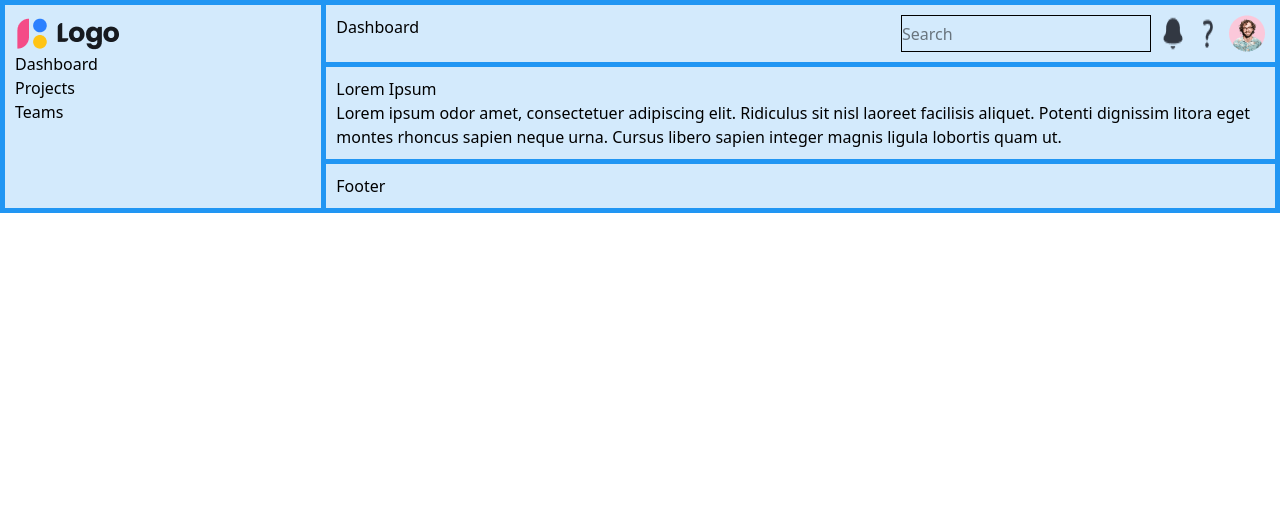
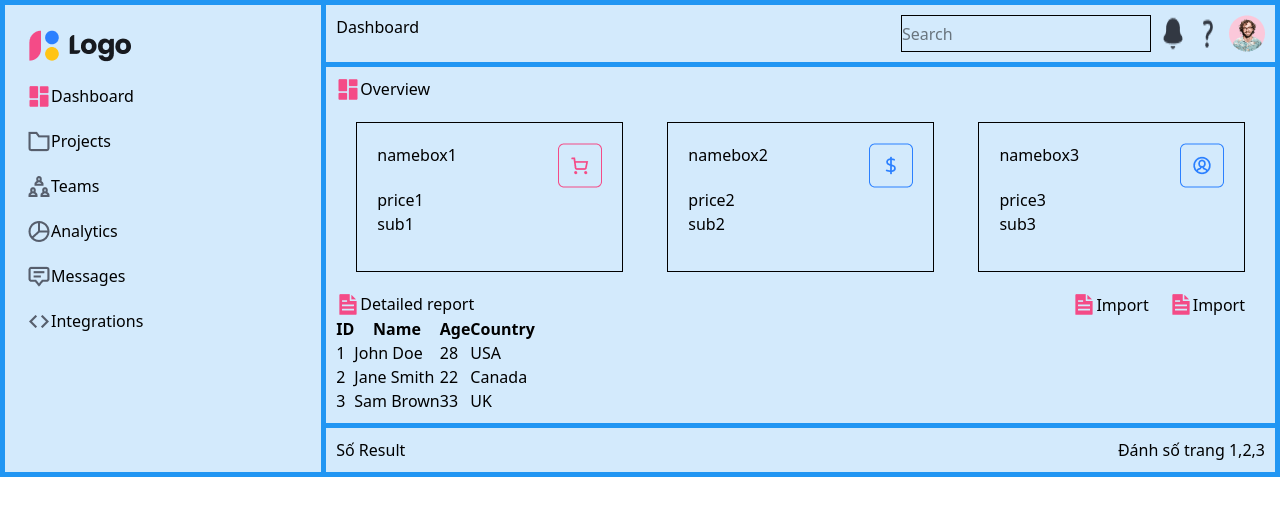
Before and after one commit to nda-1311/PTGDUD, a React (Vite) app in the folder lab6_fix/: page / in a window 1280 px wide. Shown: the top 516 px of the page. Built offline with nearby package versions, Linux system fonts and the light colour scheme.

Commit message:
1. Layout (grid tailwind)

```diff
--- a/lab6_fix/package.json
+++ b/lab6_fix/package.json
@@ -11,6 +11,7 @@
   },
   "dependencies": {
     "@tailwindcss/vite": "^4.1.3",
+    "datatables.net-dt": "^2.2.2",
     "react": "^19.0.0",
     "react-dom": "^19.0.0",
     "tailwindcss": "^4.1.3"
--- a/lab6_fix/src/components/Layout.css
+++ b/lab6_fix/src/components/Layout.css
@@ -26,3 +26,10 @@
   .container > div.footer {
     grid-area: footer;
   }
+.box > .box1,
+.box2,
+.box3 {
+    width: 30%;
+    height: 150px;
+    border: 1px solid black;
+}
--- a/lab6_fix/src/components/Layout.jsx
+++ b/lab6_fix/src/components/Layout.jsx
@@ -3,7 +3,16 @@ import '../components/Layout.css'
 import bell from '../img/Bell 1.png'
 import question from '../img/Question 1.png'
 import avatar from '../img/Avatar 313.png'
-
+import iconOverview from '../img/Squares four 1.png'
+import iconCart from '../img/Button 1509.png'
+import iconMoney from '../img/Button 1529.png'
+import iconAccount from '../img/Button 1530.png'
+import iconFile from '../img/File text 1.png'
+import iconFolder from '../img/Folder.png'
+import iconGroup from '../img/Groups.png'
+import iconPie from '../img/Pie chart.png'
+import iconChat from '../img/Chat.png'
+import iconCode from '../img/Code.png'
 const Layout = () => {
     return (
         <div>
@@ -14,26 +23,148 @@ import '../components/Layout.css'
                     <h2 className='flex mr-96'>Dashboard</h2>
 
                     <div className='flex gap-2.5'>
-                     <input className='' style={{border: "1px solid black", width: "250px"}} type="text" name="" id=""  placeholder='Search'/>
+                        <input className='' style={{ border: "1px solid black", width: "250px" }} type="text" name="" id="" placeholder='Search' />
                         <img src={bell} alt="" />
                         <img src={question} alt="" />
                         <img src={avatar} alt="" />
+                    </div>
+
+                </div>
+                <div className="menu ">
+                    <div className='p-3 '>
+                        <img className='mb-5' src={logo} alt="" />
+
+                        <div className='Dashboard flex mb-5'>
+                            <img src={iconOverview} alt="" />
+                            <a href="#">Dashboard</a><br />
+                        </div>
+
+
+                        <div className='Projects flex mb-5'>
+                            <img src={iconFolder} alt="" />
+                            <a href="#">Projects</a><br />
+                        </div>
+                        <div className='Teams flex mb-5'>
+                            <img src={iconGroup} alt="" />
+                            <a href="#">Teams</a><br />
+                        </div>
+                        <div className='Analytics flex mb-5'>
+                            <img src={iconPie} alt="" />
+                            <a href="#">Analytics</a><br />
+                        </div>
+                        <div className='Messages flex mb-5'>
+                            <img src={iconChat} alt="" />
+                            <a href="#">Messages</a><br />
+                        </div>
+                        <div className='Integrations flex mb-5'>
+                            <img src={iconCode} alt="" />
+                            <a href="#">Integrations</a><br />
+                        </div>
+                    </div>
+
+                    <div className=''>
+
+                    </div>
+
+                </div>
+                <div className="content">
+
+                    <div className='flex'>
+                        <img src={iconOverview} alt="" />
+                        <h1>Overview</h1>
+                    </div>
+
+                    <div className='box flex p-5 justify-between'>
+                        <div className="box1 p-5">
+                            <div className="head flex justify-between ">
+                                <p>namebox1</p>
+                                <img src={iconCart} alt="" />
+                            </div>
+                            <p>price1</p>
+                            <p>sub1</p>
+                        </div>
+
+                        <div className="box2 p-5">
+                            <div className="head flex justify-between ">
+                                <p>namebox2</p>
+                                <img src={iconMoney} alt="" />
+                            </div>
+                            <p>price2</p>
+                            <p>sub2</p>
+                        </div>
+
+                        <div className="box3 p-5">
+                            <div className="head flex justify-between ">
+                                <p>namebox3</p>
+                                <img src={iconAccount} alt="" />
+                            </div>
+                            <p>price3</p>
+                            <p>sub3</p>
+                        </div>
+
+                    </div>
+
+                    <div className='flex  justify-between'>
+                        <div className='flex'>
+                            <img src={iconFile} alt="" />
+                            <h1>Detailed report</h1>
+                        </div>
+
+                        <div className='iconCha flex gap-5 mr-5'>
+                            <div className='icon flex'>
+                                <img src={iconFile} alt="" />
+                                <button>Import</button>
+                            </div>
+
+                            <div className='icon flex'>
+                                <img src={iconFile} alt="" />
+                                <button>Import</button>
+                            </div>
+
+                        </div>
+
 
 
                     </div>
 
+                    <div className="table-container   ">
+                        <table className="my-table ">
+                            <thead>
+                                <tr>
+                                    <th>ID</th>
+                                    <th>Name</th>
+                                    <th>Age</th>
+                                    <th>Country</th>
+                                </tr>
+                            </thead>
+                            <tbody>
+                                <tr>
+                                    <td>1</td>
+                                    <td>John Doe</td>
+                                    <td>28</td>
+                                    <td>USA</td>
+                                </tr>
+                                <tr>
+                                    <td>2</td>
+                                    <td>Jane Smith</td>
+                                    <td>22</td>
+                                    <td>Canada</td>
+                                </tr>
+                                <tr>
+                                    <td>3</td>
+                                    <td>Sam Brown</td>
+                                    <td>33</td>
+                                    <td>UK</td>
+                                </tr>
+                            </tbody>
+                        </table>
                     </div>
-                 <div className="menu">
-                     <img src={logo} alt="" />
-                     <a href="#">Dashboard</a><br />
-                     <a href="#">Projects</a><br />
-                     <a href="#">Teams</a> <br />
                 </div>
-                 <div className="content">
-                     <h3>Lorem Ipsum</h3>
-                     <p>Lorem ipsum odor amet, consectetuer adipiscing elit. Ridiculus sit nisl laoreet facilisis aliquet. Potenti dignissim litora eget montes rhoncus sapien neque urna. Cursus libero sapien integer magnis ligula lobortis quam ut.</p>
+                <div className="footer flex justify-between">
+                    <h4>Số Result</h4>
+                    <h4>Đánh số trang 1,2,3</h4>
+
                 </div>
-                 <div className="footer"><h4>Footer</h4></div>
             </div>
         </div>
     )
```
Also changed, not shown: lab6_fix/MinhChung/1_Layout.jpg, 1 other file (tests, documents, lock files or other folders). Lines whose indentation alone changed are shown as unchanged.
